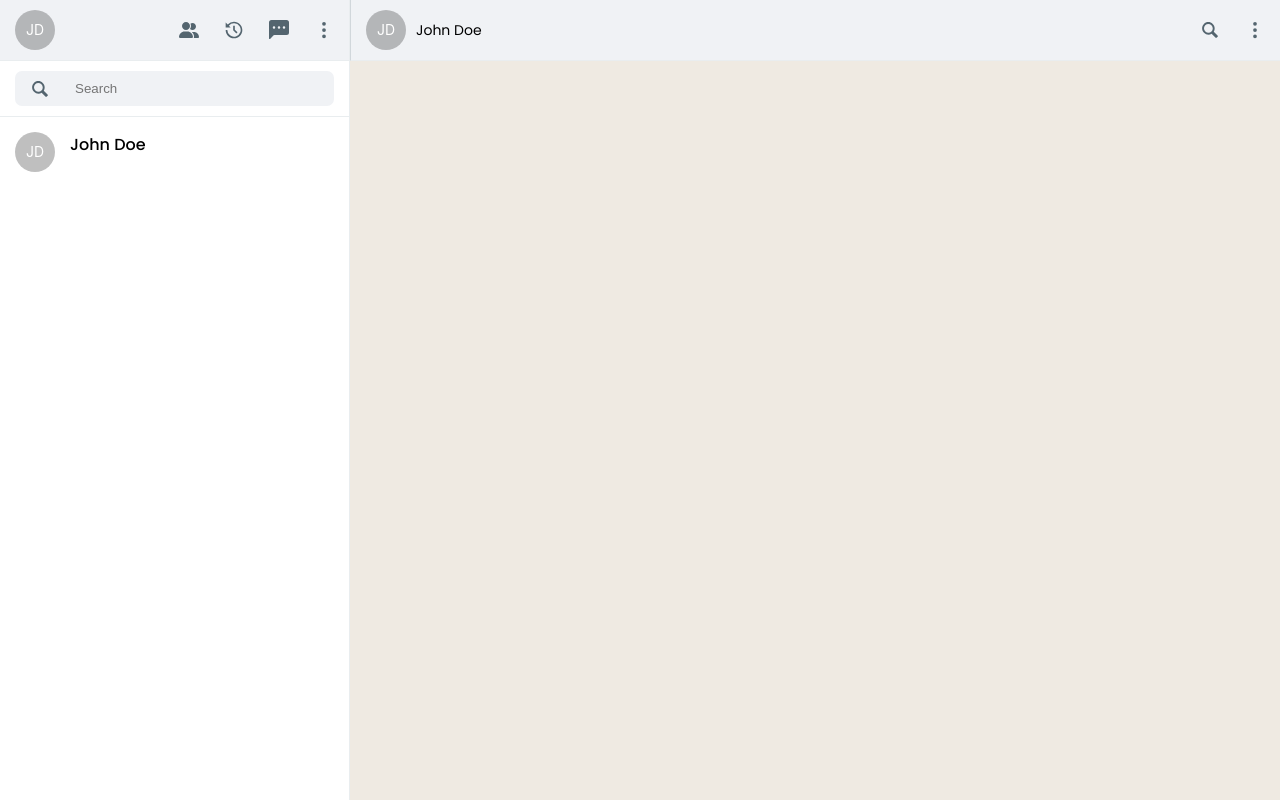
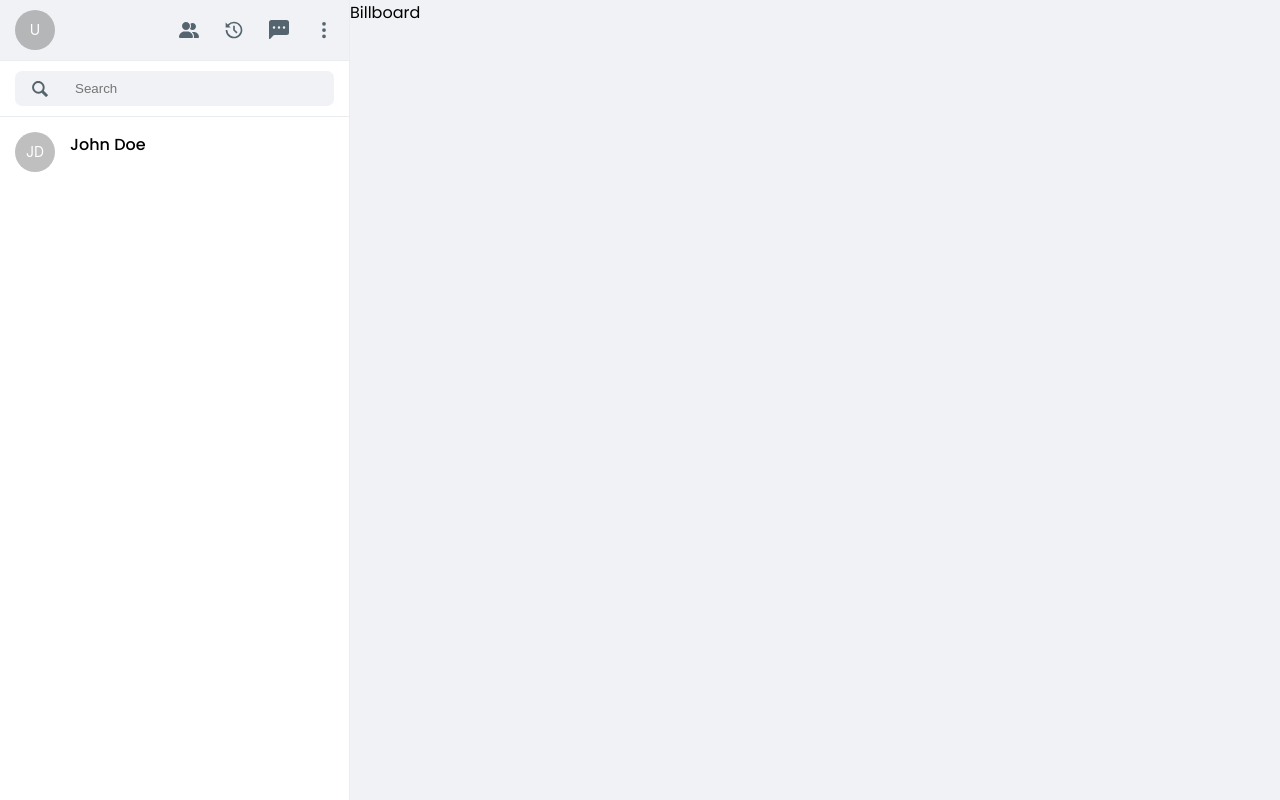
Before and after one commit to dev-nilson/whats-good, a Next.js app: page / in a window 1280 px wide. Built offline with nearby package versions, Linux system fonts and the light colour scheme.

Commit message:
✨ Handle open and close chat

```diff
--- /dev/null
+++ b/src/components/Billboard/Billboard.tsx
@@ -0,0 +1,12 @@
+import styled from "styled-components";
+
+export default function Billboard() {
+  return (
+    <Container>Billboard</Container>
+  )
+}
+
+const Container = styled.div`
+  flex: 1;
+  background-color: #f0f2f5;
+`;
--- a/src/components/Sidebar/Sidebar.tsx
+++ b/src/components/Sidebar/Sidebar.tsx
@@ -1,11 +1,15 @@
 import styled from "styled-components";
 import { Avatar } from "antd";
 
-export default function Sidebar() {
+type SidebarProps = {
+  openChat: (arg: boolean) => void;
+};
+
+export default function Sidebar({ openChat }: SidebarProps) {
   return (
     <Container>
       <Header>
-        <Avatar size="large">JD</Avatar>
+        <Avatar size="large">U</Avatar>
         <IconsContainer>
           <svg viewBox="0 0 640 512" fill="#54656f" height="20px" width="20px">
             <path d="M352 128c0 70.7-57.3 128-128 128S96 198.7 96 128 153.3 0 224 0s128 57.3 128 128zM0 482.3C0 383.8 79.8 304 178.3 304h91.4c98.5 0 178.3 79.8 178.3 178.3 0 16.4-13.3 29.7-29.7 29.7H29.7C13.3 512 0 498.7 0 482.3zM609.3 512H471.4c5.4-9.4 8.6-20.3 8.6-32v-8c0-60.7-27.1-115.2-69.8-151.8 2.4-.1 4.7-.2 7.1-.2h61.4c89.1 0 161.3 72.2 161.3 161.3 0 17-13.8 30.7-30.7 30.7zM432 256c-31 0-59-12.6-79.3-32.9 19.7-26.6 31.3-59.5 31.3-95.1 0-26.8-6.6-52.1-18.3-74.3C384.3 40.1 407.2 32 432 32c61.9 0 112 50.1 112 112s-50.1 112-112 112z" />
@@ -29,10 +33,8 @@ export default function Sidebar() {
         <SearchInput placeholder="Search" />
       </Search>
       <Chats>
-        <Chat>
-          <Avatar size="large">
-            JD
-          </Avatar>
+        <Chat onClick={() => openChat(true)}>
+          <Avatar size="large">JD</Avatar>
           <h4>John Doe</h4>
         </Chat>
       </Chats>
--- a/src/pages/index.tsx
+++ b/src/pages/index.tsx
@@ -1,9 +1,10 @@
+import { useState } from "react";
 import Head from "next/head";
 import { Poppins } from "next/font/google";
 import styled from "styled-components";
 import Sidebar from "@/components/Sidebar/Sidebar";
 import Chat from "@/components/Chat/Chat";
-
+import Billboard from "@/components/Billboard/Billboard";
 
 const poppins = Poppins({
   subsets: ["latin"],
@@ -11,6 +12,8 @@ const poppins = Poppins({
 });
 
 export default function Home() {
+  const [isChatOpen, setIsChatOpen] = useState(false);
+
   return (
     <>
       <Head>
@@ -20,8 +23,8 @@ export default function Home() {
       </Head>
       <main className={poppins.className}>
         <HomeLayout>
-          <Sidebar />
-          <Chat />
+          <Sidebar openChat={setIsChatOpen} />
+          {isChatOpen ? <Chat /> : <Billboard />}
         </HomeLayout>
       </main>
     </>
```
Also changed, not shown: src/pages/chat/index.tsx (deleted, +0 -9 lines).
